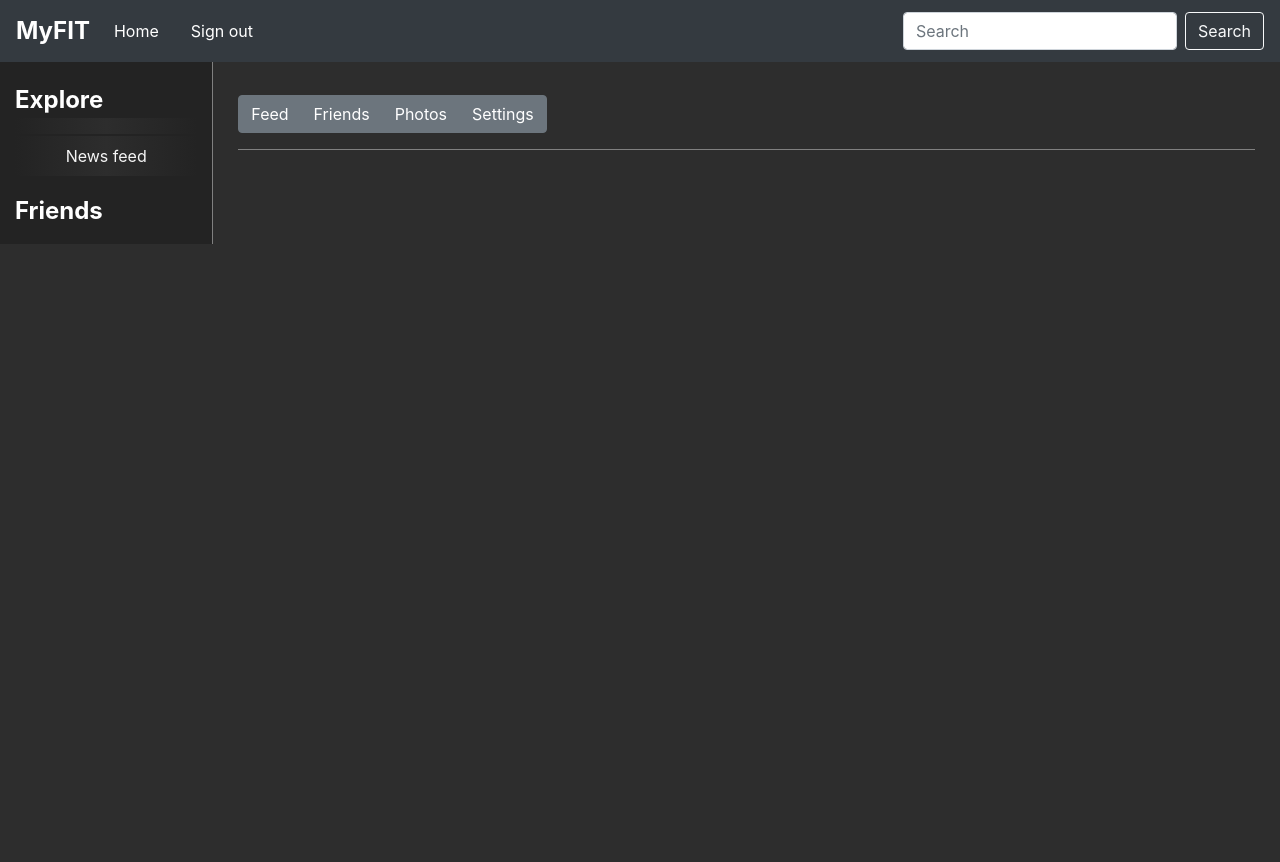
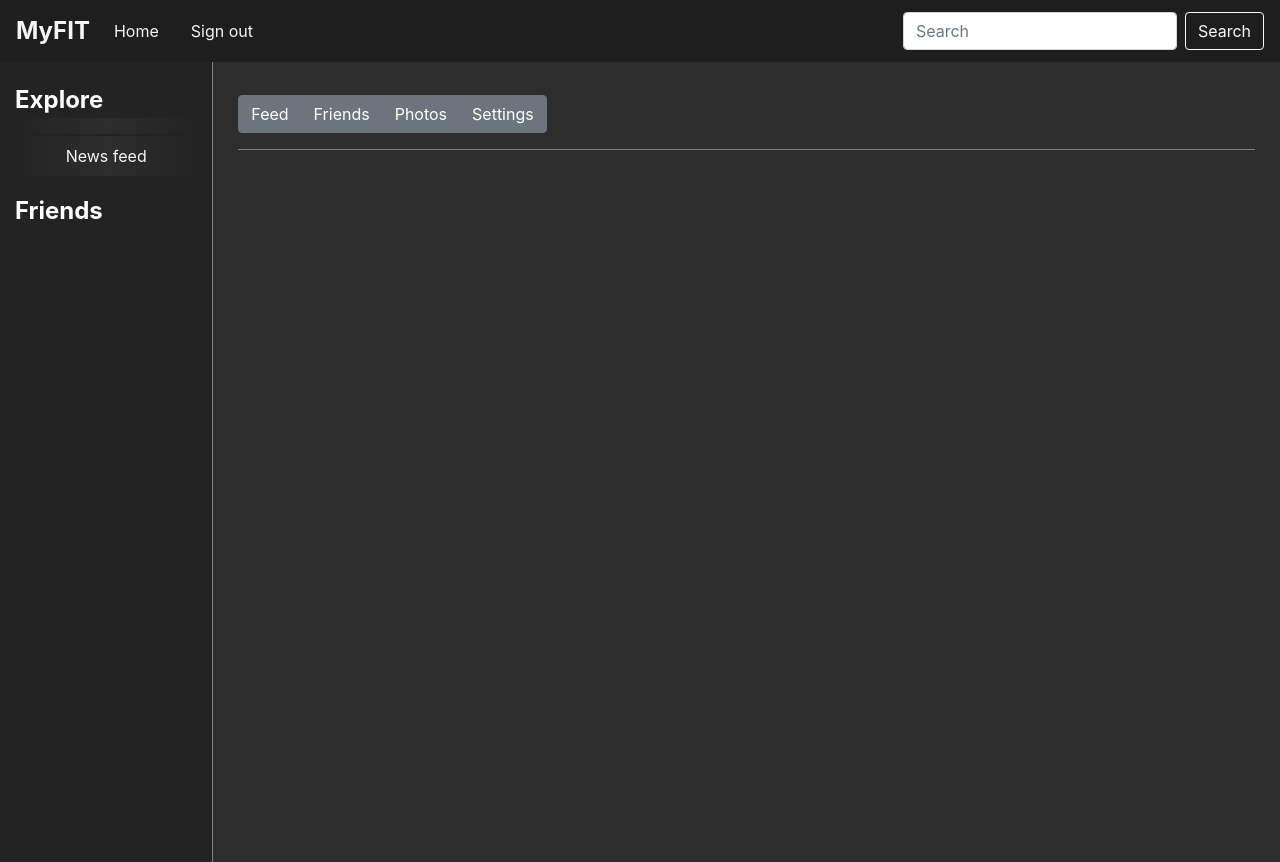
Before and after one commit to Tharizdun/Mordred, a PHP site: page /photos.php in a window 1280 px wide. Before the commit the page ends 244 px from the top, so only its background shows below. Run offline with PHP 8.4, Linux system fonts and the light colour scheme; the visitor is signed in with stand-in values (Sample User, id 1); data that the repository does not hold is empty.

Commit message:
jestliMiToZasePřemažeš :angry:

```diff
--- a/Common.php
+++ b/Common.php
@@ -3,7 +3,6 @@
 require_once "Users.php";
 
 session_start();
-
 
 function MakeHeader($title, $bodyClass)
 {
@@ -34,7 +33,7 @@ function MakeMenu()
 	$user = $users->GetUserInfo($_SESSION['email'], "ID, FirstName, LastName");
 
 ?>
-		<nav class="navbar sticky-top navbar-expand-lg  navbar-dark bg-dark">
+		<nav class="navbar sticky-top navbar-expand-lg  navbar-horizontal">
   		<a class="navbar-brand logo" href="homepage.php">MyFIT</a>
   		<button class="navbar-toggler" type="button" data-toggle="collapse" data-target="#navbarSupportedContent" aria-controls="navbarSupportedContent" aria-expanded="false" aria-label="Toggle navigation">
     		<span class="navbar-toggler-icon"></span>
--- a/styl.css
+++ b/styl.css
@@ -65,6 +65,9 @@ a.nav-link
 	border-right:1px solid grey;
 	padding-top:20px;
         background-color: rgb(35,35,35);
+        display: flex;
+        flex-flow: column;
+        min-height: 100vh;
 }
 .sidebar .nav-link
 {
```
